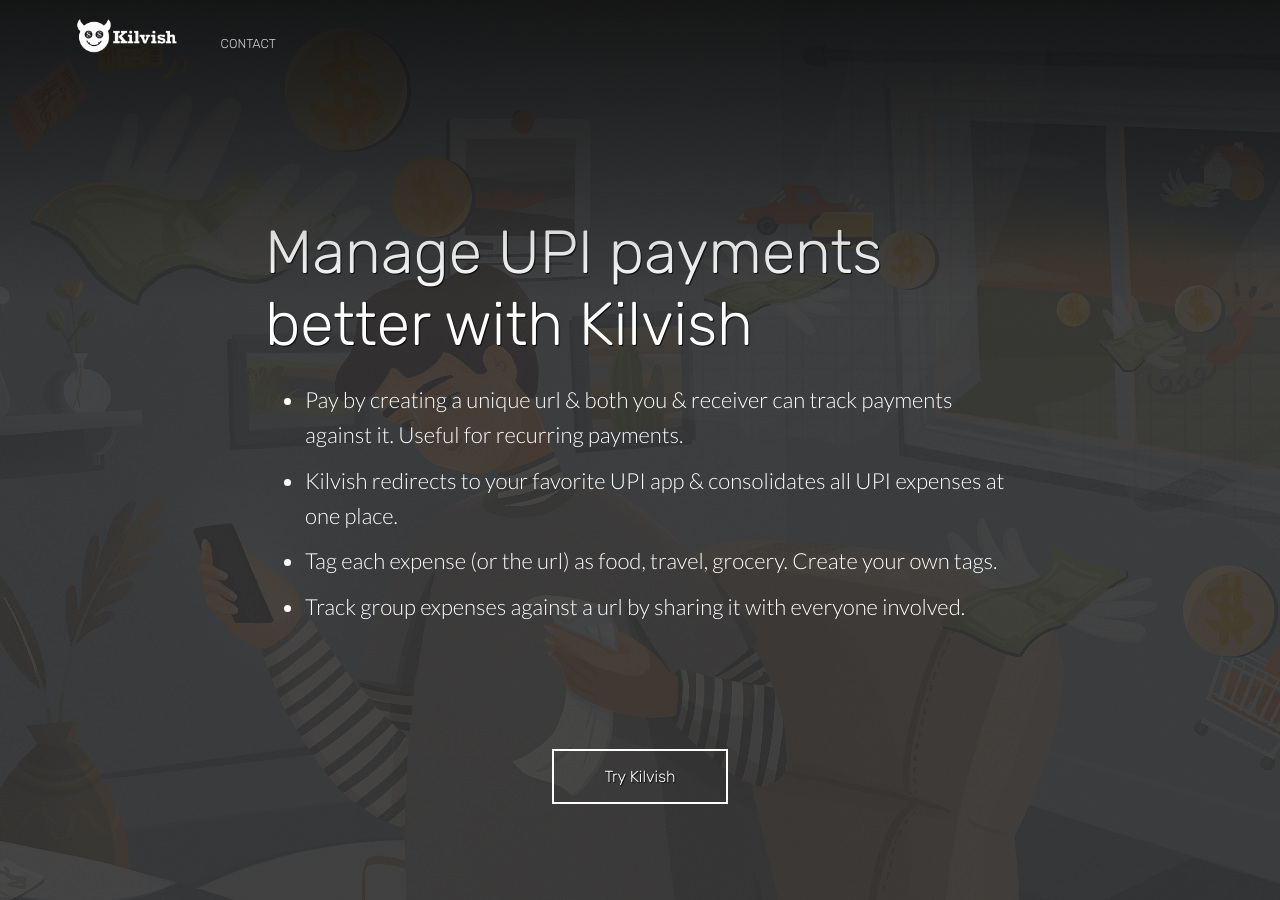
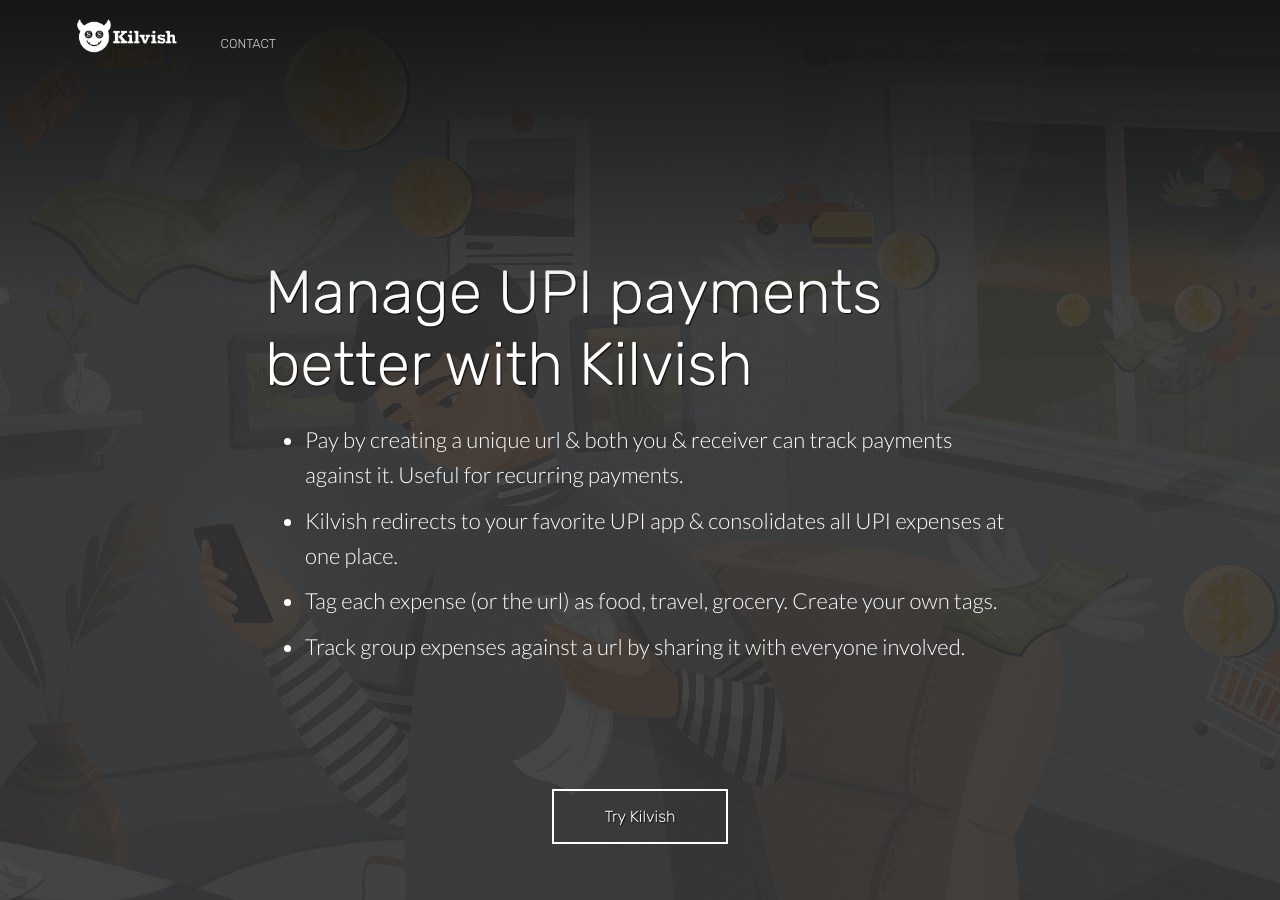
Before and after one commit to tamraj-kilvish/tamraj-kilvish.github.io, a Jekyll site: the page built from index.html, in a window 1280 px wide and 900 px high. Built offline with Jekyll 4.4.1, drawn with Linux system fonts in a browser that asks for light colours; nearby versions of some CDN libraries.

Commit message:
increased top padding

```diff
--- a/index.html
+++ b/index.html
@@ -5,7 +5,7 @@
 bottom_image: https://unsplash.it/2000/1322?a=.png
 ---
 <style>#top-hero:before {background-image: url({% include relative-src.html src=page.image %}); opacity: 0.1;  top: 0; left: 0; right: 0; height: 100%;}</style>
-<section class="hero" id="top-hero" style="padding-top: 60px">
+<section class="hero" id="top-hero" style="padding-top: 100px">
 	<div class="inner-hero text-container">
 		<div class="hero-text-container">
 			<h1 class="editable">Manage UPI payments better with Kilvish</h1>
```
